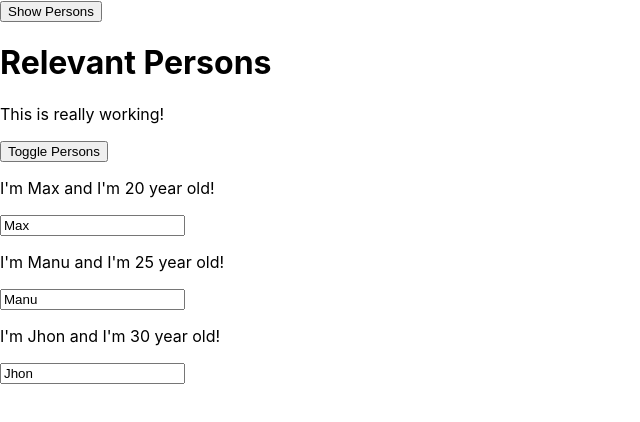
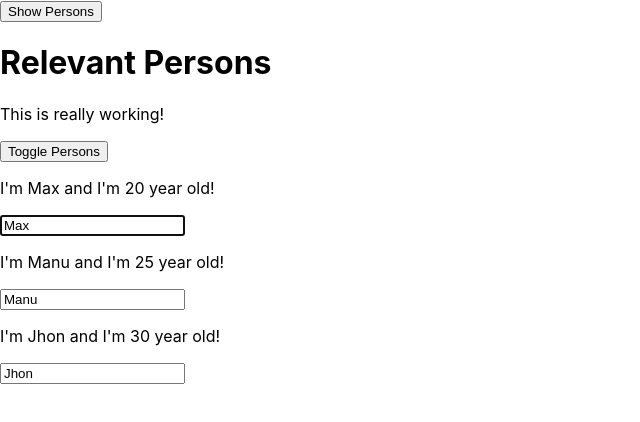
Before and after one commit to ashishshukla1681/aks-react-complete-guide, a React app: page / in a window 1280 px wide. Both pictures are taken after a click on the button "Show Persons". Shown: the top 422 px of the page, without its empty margins (0-640 px from the left). Built offline with nearby package versions, Linux system fonts and the light colour scheme.

Commit message:
Focus set on default text fields

```diff
--- a/src/components/Persons/Person/Person.js
+++ b/src/components/Persons/Person/Person.js
@@ -16,6 +16,9 @@
 
     componentDidMount() {
         console.log('[Person.js] Inside componentDidMount()')
+        if(this.props.position === 0) {
+            this.inputElement.focus();
+        }
     }
     render() {
         console.log('[Person.js] Inside render()')
@@ -23,7 +26,11 @@
             <Aux>
                 <p onClick={this.props.click}>I'm {this.props.name} and I'm {this.props.age} year old!</p>
                 <p>{this.props.children}</p>
-                <input type="text" onChange={this.props.changed} value={this.props.name} />
+                <input
+                    ref={(inp) => { this.inputElement = inp }}
+                    type="text"
+                    onChange={this.props.changed}
+                    value={this.props.name} />
             </Aux>
         );
     }
--- a/src/components/Persons/Persons.js
+++ b/src/components/Persons/Persons.js
@@ -35,7 +35,8 @@
                         name={person.name}
                         age={person.age}
                         key={person.id}
-                        changed={(event) => this.props.changed(event, person.id)} />
+                        changed={(event) => this.props.changed(event, person.id)}
+                        position={index} />
         });
     }
 }
```
